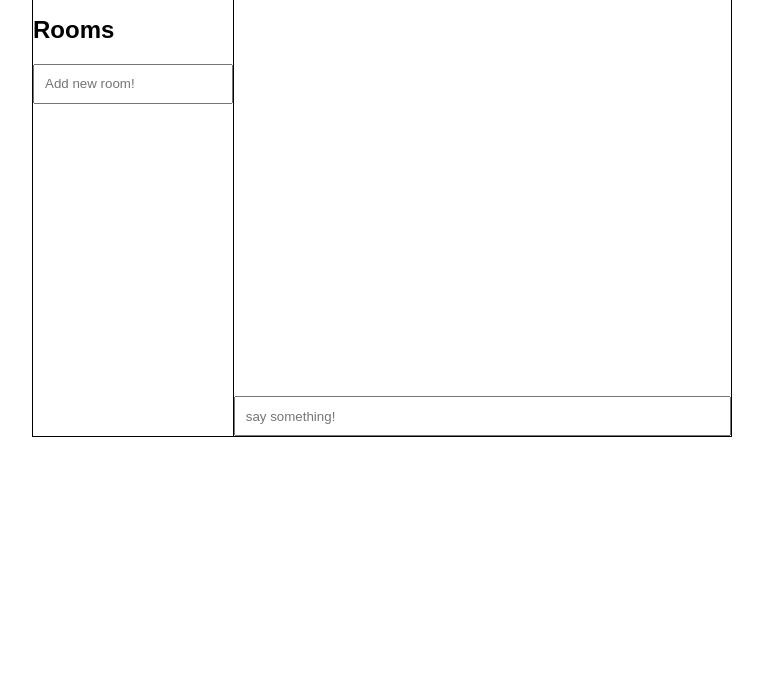
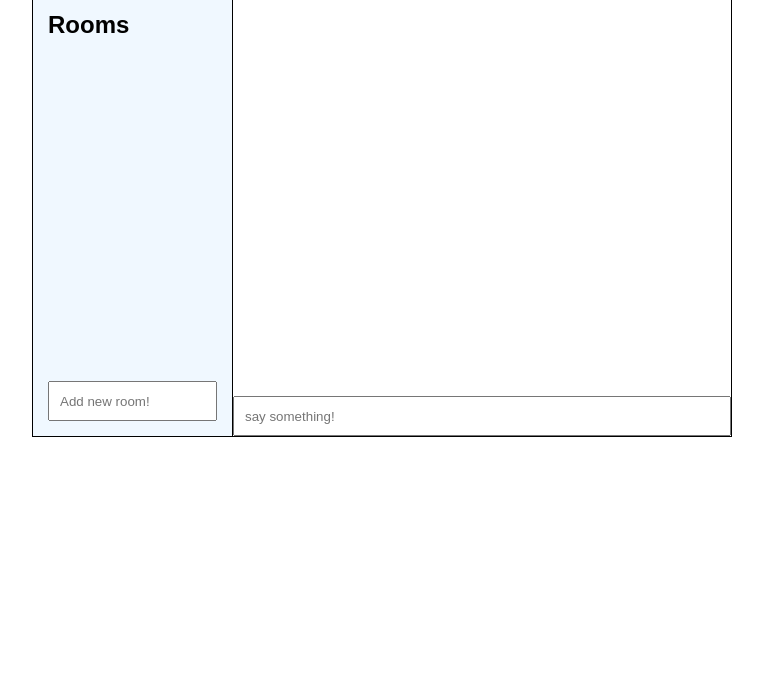
Before and after one commit to brookeangel/chitty_chat, a website: page public/index.html in a window 1280 px wide. Shown: the part 113-800 px from the top of the page, without its empty margins (258-1021 px from the left). Drawn offline with nearby package versions, Linux system fonts and the light colour scheme; no server answers.

Commit message:
add a little flair

```diff
--- a/public/css/styles.css
+++ b/public/css/styles.css
@@ -1,4 +1,4 @@
-body, main, h1, p, div, section, form, input {
+body, main, h1, h2, p, div, section, form, input {
   margin: 0;
   padding: 0;
   font-family: sans-serif;
@@ -27,6 +27,7 @@ h1 {
   justify-content: center;
   border-bottom: 1px solid black;
   padding: 10px;
+  background-color: #5F9EA0;
 }
 
 .chat-room {
@@ -39,6 +40,12 @@ h1 {
   width: 200px;
   height: 100%;
   border-right: 1px solid black;
+  background-color: #F0F8FF;
+  display: flex;
+  flex-direction: column;
+  padding: 15px;
+  box-sizing: border-box;
+  justify-content: space-between;
 }
 
 .chat-box {
--- a/public/index.html
+++ b/public/index.html
@@ -13,8 +13,10 @@
       <h1>Chitty Chat</h1>
       <div class="chat-room">
         <aside class="menu">
-          <h2>Rooms</h2>
-          <ul></ul>
+          <div>
+            <h2>Rooms</h2>
+            <ul></ul>
+          </div>
           <form id="room-creation-form">
             <input
               placeholder="Add new room!"
```
Also changed, not shown: README.md (added).
